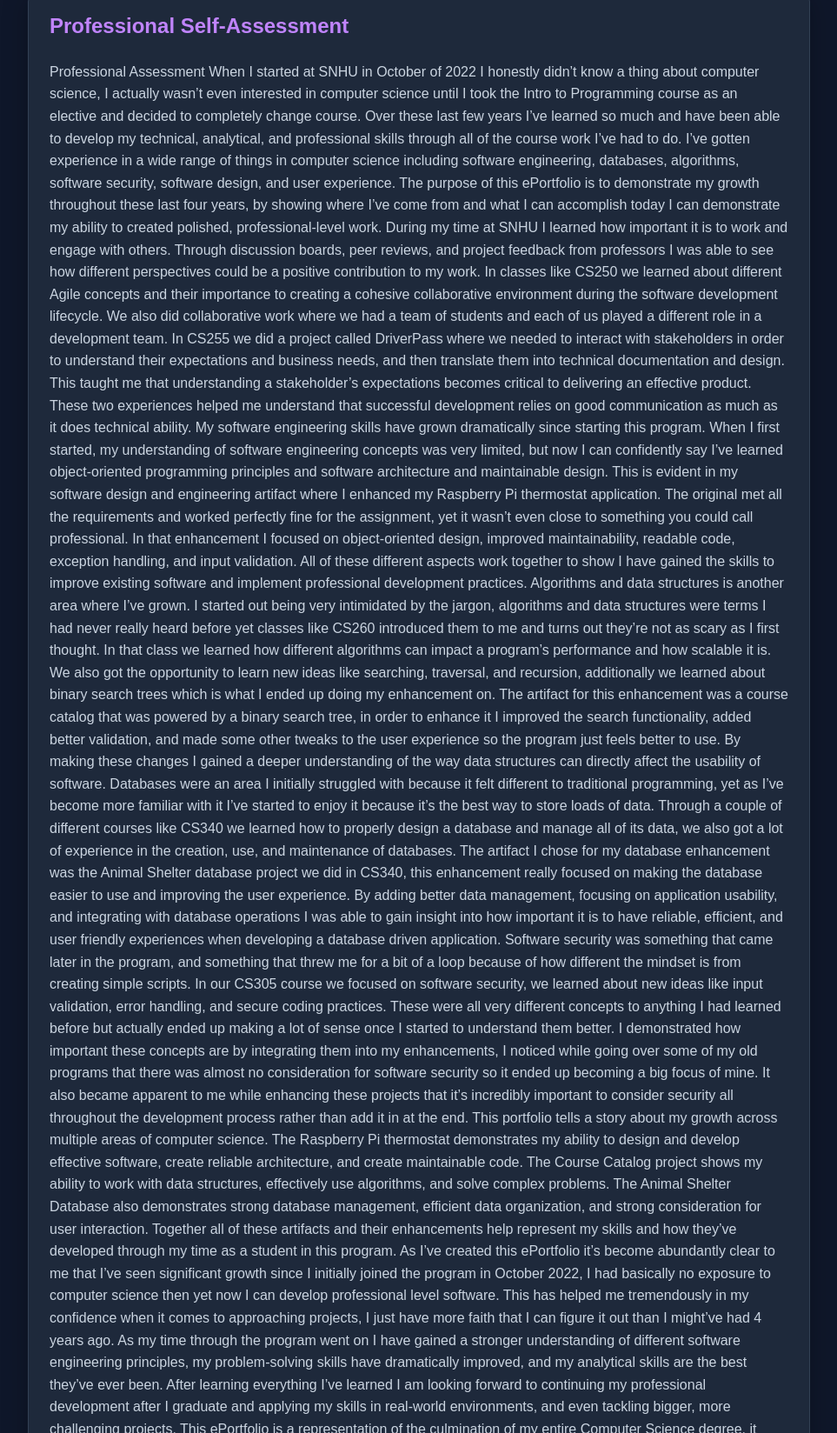
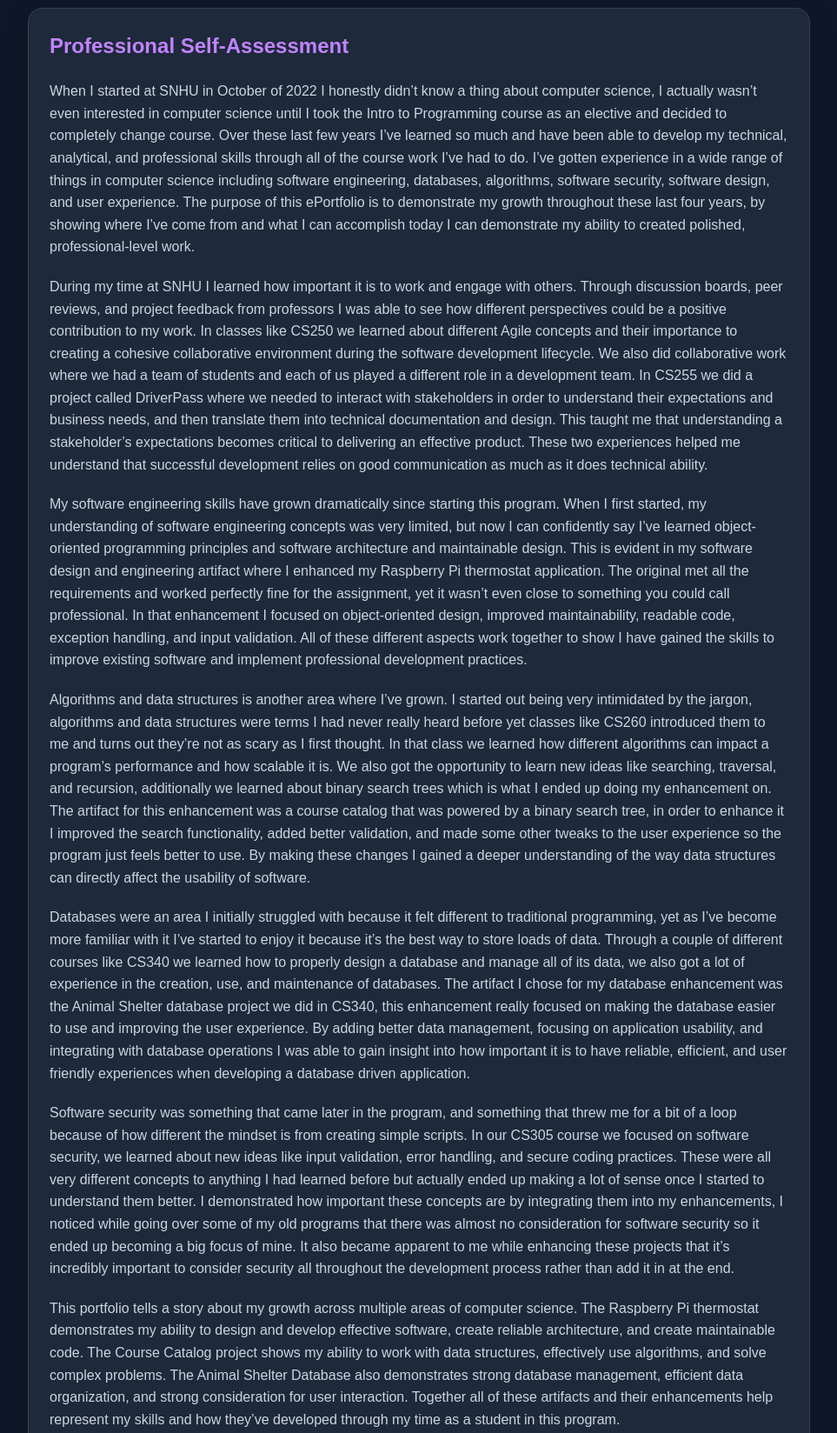
Before and after one commit to kevinlenihan1/SNHUCapstone, a plain HTML site: page index.html in a window 1280 px wide. Shown: the part 478-2126 px from the top of the page at 87% size, without its empty margins (158-1121 px from the left). Drawn offline with Linux system fonts and the light colour scheme.

Commit message:
Update index.html

```diff
--- a/index.html
+++ b/index.html
@@ -52,6 +52,7 @@
 
         p {
             color: #cbd5e1;
+			margin-bottom: 1.25rem;
         }
 
         ul {
@@ -90,6 +91,8 @@
             <p class="subtitle">Computer Science ePortfolio</p>
             <p>
     Hi there and welcome to my Computer Science ePortfolio! This is where I showcase all the knowledge, skills, and growth I’ve accomplished during my Bachelor of Science in Computer Science program at Southern New Hampshire University. The artifacts included in this portfolio focus on three key areas of computer science: software design and engineering, algorithms and data structures, and databases. Included in each section are links to the original assignment I submitted as well as an enhanced version where I went back and redesigned the program to showcase what I’ve learned since making the original.
+	</p>
+			<p>
 				When I joined this program in October 2022, I barely knew anything about computer science. Since then I have gained significant experience in developing applications, database design, system architecture, and secure coding practices. Through the enhancements presented here, I highlight the learning process and growth that has allowed me to transform my early work into more effective professional solutions.
             </p>
         </header>
@@ -97,14 +100,27 @@
         <section class="card">
             <h2>Professional Self-Assessment</h2>
             <p>
-                Professional Assessment
 	When I started at SNHU in October of 2022 I honestly didn’t know a thing about computer science, I actually wasn’t even interested in computer science until I took the Intro to Programming course as an elective and decided to completely change course. Over these last few years I’ve learned so much and have been able to develop my technical, analytical, and professional skills through all of the course work I’ve had to do. I’ve gotten experience in a wide range of things in computer science including software engineering, databases, algorithms, software security, software design, and user experience. The purpose of this ePortfolio is to demonstrate my growth throughout these last four years, by showing where I’ve come from and what I can accomplish today I can demonstrate my ability to created polished, professional-level work.
+	</p>
+			<p>
 				During my time at SNHU I learned how important it is to work and engage with others. Through discussion boards, peer reviews, and project feedback from professors I was able to see how different perspectives could be a positive contribution to my work. In classes like CS250 we learned about different Agile concepts and their importance to creating a cohesive collaborative environment during the software development lifecycle. We also did collaborative work where we had a team of students and each of us played a different role in a development team. In CS255 we did a project called DriverPass where we needed to interact with stakeholders in order to understand their expectations and business needs, and then translate them into technical documentation and design. This taught me that understanding a stakeholder’s expectations becomes critical to delivering an effective product. These two experiences helped me understand that successful development relies on good communication as much as it does technical ability.
+	</p>
+			<p>
 				My software engineering skills have grown dramatically since starting this program. When I first started, my understanding of software engineering concepts was very limited, but now I can confidently say I’ve learned object-oriented programming principles and software architecture and maintainable design. This is evident in my software design and engineering artifact where I enhanced my Raspberry Pi thermostat application. The original met all the requirements and worked perfectly fine for the assignment, yet it wasn’t even close to something you could call professional. In that enhancement I focused on object-oriented design, improved maintainability, readable code, exception handling, and input validation. All of these different aspects work together to show I have gained the skills to improve existing software and implement professional development practices.
+	</p>
+			<p>
 				Algorithms and data structures is another area where I’ve grown. I started out being very intimidated by the jargon, algorithms and data structures were terms I had never really heard before yet classes like CS260 introduced them to me and turns out they’re not as scary as I first thought. In that class we learned how different algorithms can impact a program’s performance and how scalable it is. We also got the opportunity to learn new ideas like searching, traversal, and recursion, additionally we learned about binary search trees which is what I ended up doing my enhancement on. The artifact for this enhancement was a course catalog that was powered by a binary search tree, in order to enhance it I improved the search functionality, added better validation, and made some other tweaks to the user experience so the program just feels better to use. By making these changes I gained a deeper understanding of the way data structures can directly affect the usability of software.
+	</p>
+			<p>
 				Databases were an area I initially struggled with because it felt different to traditional programming, yet as I’ve become more familiar with it I’ve started to enjoy it because it’s the best way to store loads of data. Through a couple of different courses like CS340 we learned how to properly design a database and manage all of its data, we also got a lot of experience in the creation, use, and maintenance of databases. The artifact I chose for my database enhancement was the Animal Shelter database project we did in CS340, this enhancement really focused on making the database easier to use and improving the user experience. By adding better data management, focusing on application usability, and integrating with database operations I was able to gain insight into how important it is to have reliable, efficient, and user friendly experiences when developing a database driven application.
+	</p>
+			<p>
 				Software security was something that came later in the program, and something that threw me for a bit of a loop because of how different the mindset is from creating simple scripts. In our CS305 course we focused on software security, we learned about new ideas like input validation, error handling, and secure coding practices. These were all very different concepts to anything I had learned before but actually ended up making a lot of sense once I started to understand them better. I demonstrated how important these concepts are by integrating them into my enhancements, I noticed while going over some of my old programs that there was almost no consideration for software security so it ended up becoming a big focus of mine. It also became apparent to me while enhancing these projects that it’s incredibly important to consider security all throughout the development process rather than add it in at the end.
+	</p>
+			<p>
 				This portfolio tells a story about my growth across multiple areas of computer science. The Raspberry Pi thermostat demonstrates my ability to design and develop effective software, create reliable architecture, and create maintainable code. The Course Catalog project shows my ability to work with data structures, effectively use algorithms, and solve complex problems. The Animal Shelter Database also demonstrates strong database management, efficient data organization, and strong consideration for user interaction. Together all of these artifacts and their enhancements help represent my skills and how they’ve developed through my time as a student in this program.
+	</p>
+			<p>
 				As I’ve created this ePortfolio it’s become abundantly clear to me that I’ve seen significant growth since I initially joined the program in October 2022, I had basically no exposure to computer science then yet now I can develop professional level software. This has helped me tremendously in my confidence when it comes to approaching projects, I just have more faith that I can figure it out than I might’ve had 4 years ago. As my time through the program went on I have gained a stronger understanding of different software engineering principles, my problem-solving skills have dramatically improved, and my analytical skills are the best they’ve ever been. After learning everything I’ve learned I am looking forward to continuing my professional development after I graduate and applying my skills in real-world environments, and even tackling bigger, more challenging projects. This ePortfolio is a representation of the culmination of my entire Computer Science degree, it showcases all of the technical and professional growth I’ve had over the last few years. These artifacts help show this progression from basic assignments meant to get a good grade and nothing more, to professional-level solutions that could be implemented into real-world solutions.
             </p>
             <p>
```
Lines whose indentation alone changed are shown as unchanged.
